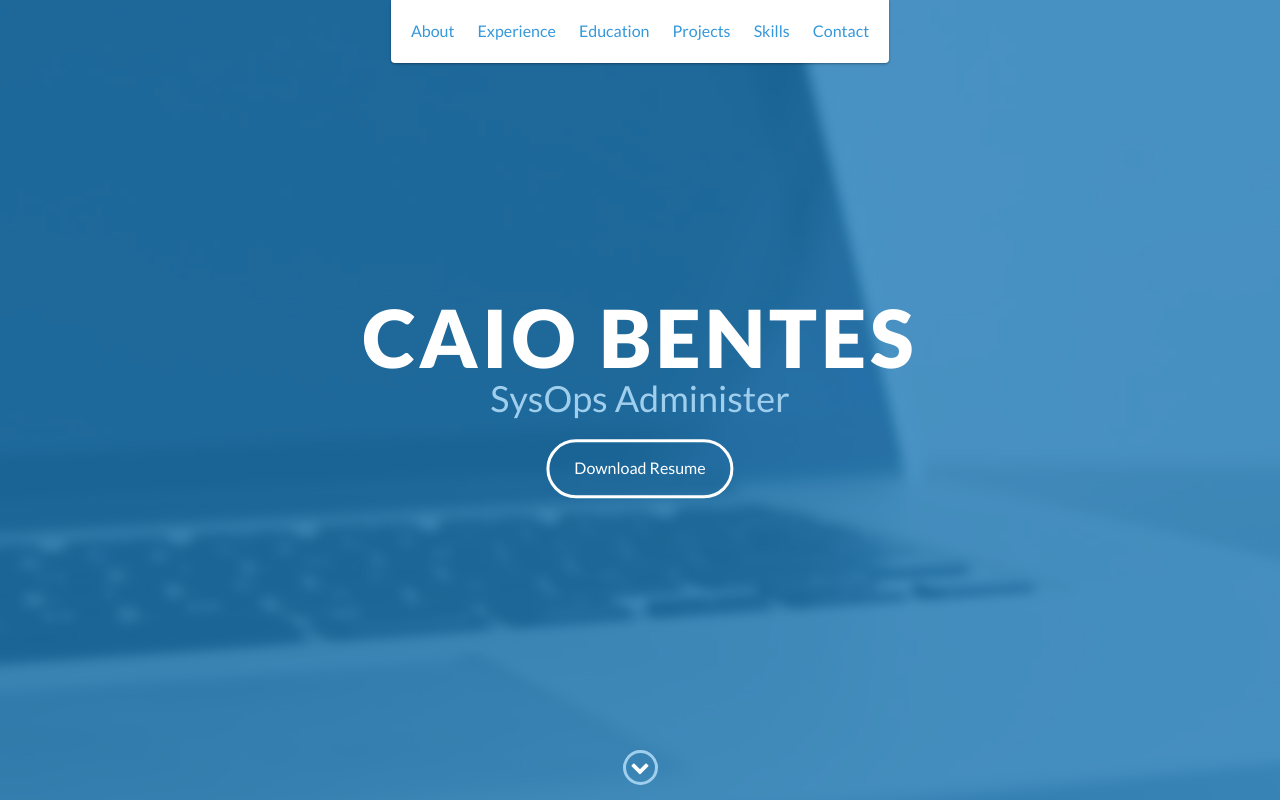
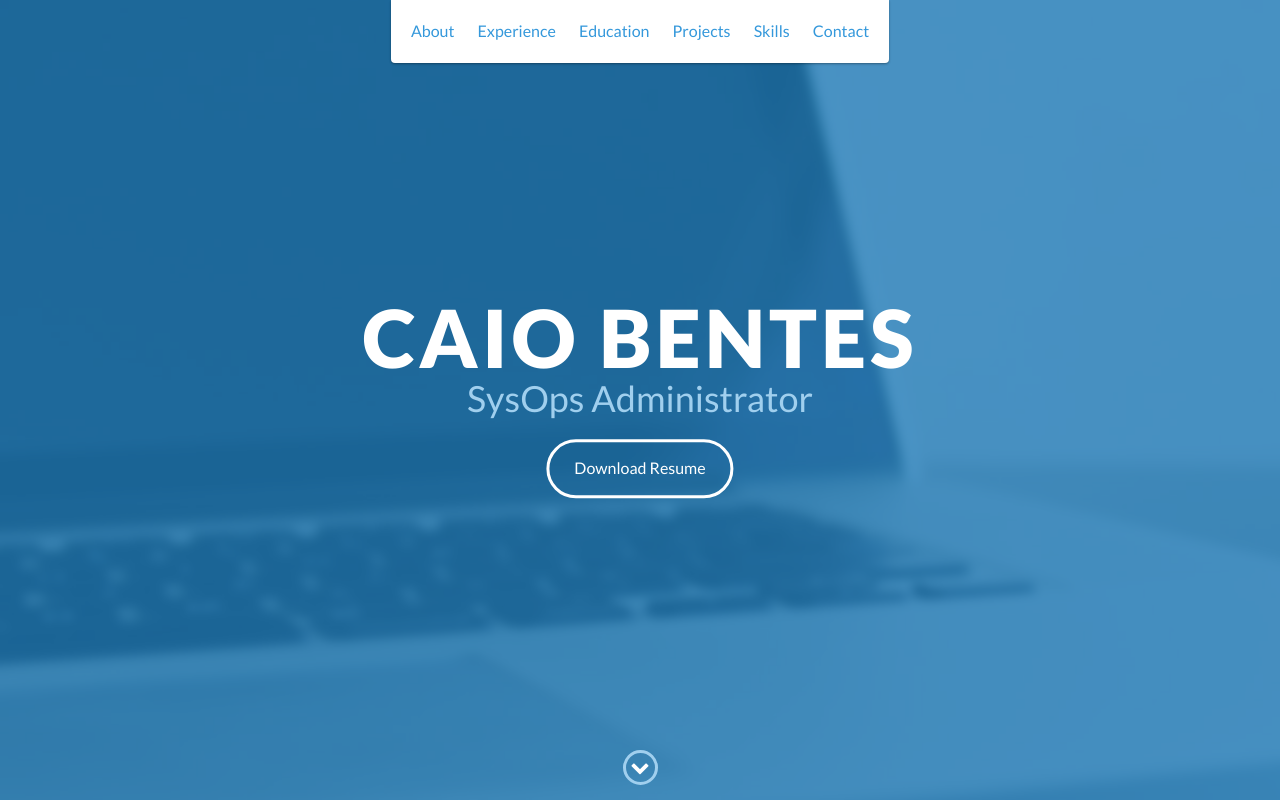
Before and after one commit to caiosbentes/caiosbentes.github.io, a website: page index.html in a window 1280 px wide. Shown: the top 800 px of the page. Drawn offline with nearby package versions, Linux system fonts and the light colour scheme.

Commit message:
Initial commit

```diff
--- a/index.html
+++ b/index.html
@@ -49,7 +49,7 @@
     <div id="lead">
         <div id="lead-content">
             <h1>Caio Bentes</h1>
-            <h2>SysOps Administer</h2>
+            <h2>SysOps Administrator</h2>
             <a href="#" class="btn-rounded-white">Download Resume</a>
         </div>
         <!-- End #lead-content -->
```
